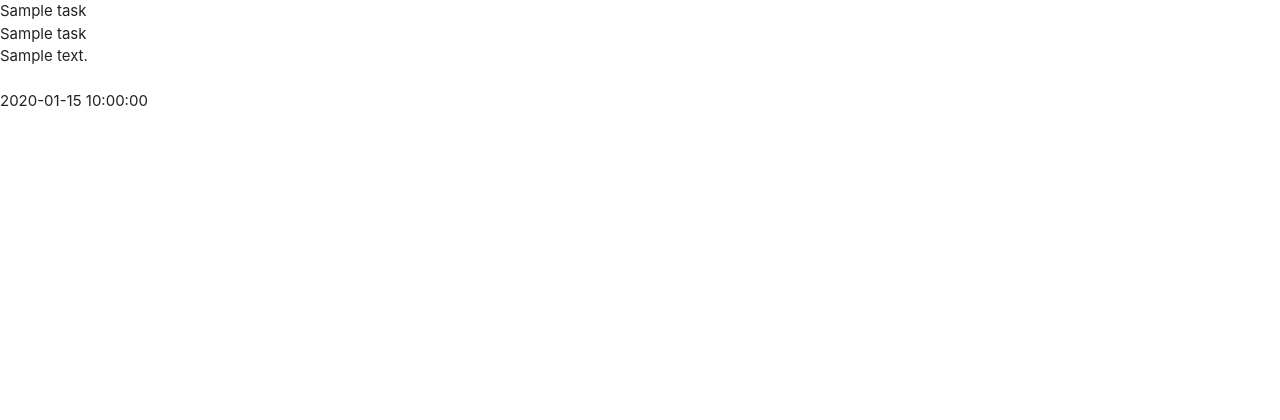
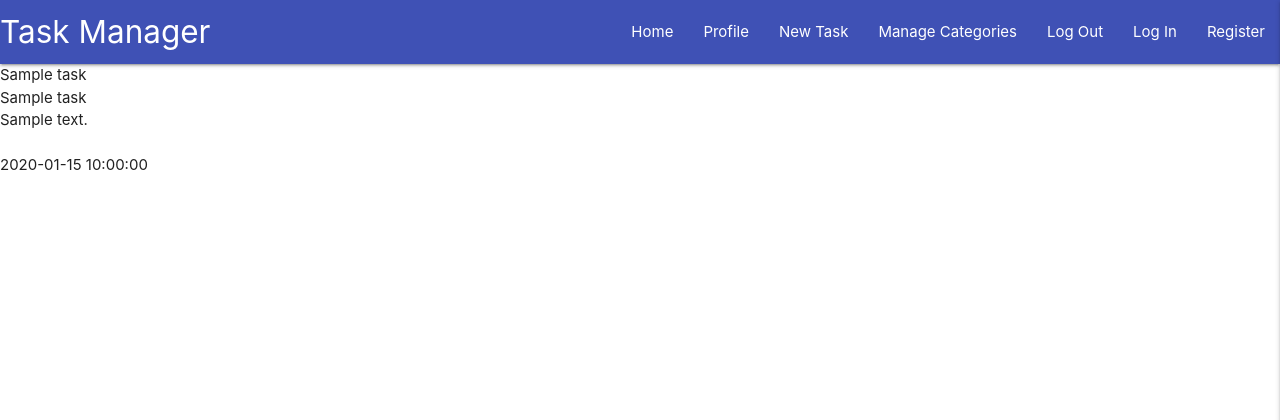
Before and after one commit to adam181189/flask-task-manager-project, a Flask app: page / in a window 1280 px wide. Shown: the top 420 px of the page. Run offline with Flask 2, Linux system fonts and the light colour scheme; a database or web service that is not in the repository returns one stand-in record (values such as "Sample title"); some libraries are stand-ins or nearby versions.

Commit message:
Add Materialize Navbar and sidenav

```diff
--- a/static/css/style.css
+++ b/static/css/style.css
@@ -0,0 +1,3 @@
+.text-shadow {
+    text-shadow: 2px 20x 20x rgba(0,0,0,0.5);
+}
--- a/static/js/script.js
+++ b/static/js/script.js
@@ -0,0 +1,3 @@
+$(document).ready(function () {
+    $(".sidenav").sidenav({edge:"right"});
+});
--- a/templates/base.html
+++ b/templates/base.html
@@ -12,10 +12,41 @@
 </head>
 <body>
 
+    <header>
+
+        <nav class="nav-extended text-shadow indigo lighten-2;">
+            <div class="nav-wrapper">
+            <a href="{{ url_for('get_tasks') }}" class="brand-logo">Task Manager</a>
+            <a href="#" data-target="mobile-demo" class="sidenav-trigger right"><i class="fas fa-bars"></i></a>
+            <ul class="right hide-on-med-and-down">
+                <li><a href="{{ url_for('get_tasks') }}">Home</a></li>
+                <li><a href="#">Profile</a></li>
+                <li><a href="#">New Task</a></li>
+                <li><a href="#">Manage Categories</a></li>
+                <li><a href="#">Log Out</a></li>
+                <li><a href="#">Log In</a></li>
+                <li><a href="#">Register</a></li>
+            </ul>
+            </div>
+        </nav>
+
+        <ul class="sidenav" id="mobile-demo">
+            <li><h4 class="center-align indigo-text text-darken-4">Task Manager</h4></li>
+            <li><a href="{{ url_for('get_tasks') }}">Home</a></li>
+            <li><a href="#">Profile</a></li>
+            <li><a href="#">New Task</a></li>
+            <li><a href="#">Manage Categories</a></li>
+            <li><a href="#">Log Out</a></li>
+            <li><a href="#">Log In</a></li>
+            <li><a href="#">Register</a></li>
+        </ul>
+    </header>
+
     {% block content %}
     {% endblock %}
 
-    <script src="http://code.jquery.com/jquery-3.5.1.min.js" integrity="sha256-9/aliU8dGd2tb6OSsuzixeV4y/faTqgFtohetphbbj0=" crossorigin="anonymous"></script>
+    <script src="https://code.jquery.com/jquery-3.5.1.min.js"
+        integrity="sha256-9/aliU8dGd2tb6OSsuzixeV4y/faTqgFtohetphbbj0=" crossorigin="anonymous"></script>
     <script src="https://cdnjs.cloudflare.com/ajax/libs/materialize/1.0.0/js/materialize.min.js"></script>
     <script src="{{ url_for('static', filename='js/script.js') }}"></script>
     {% block scripts %}
```
